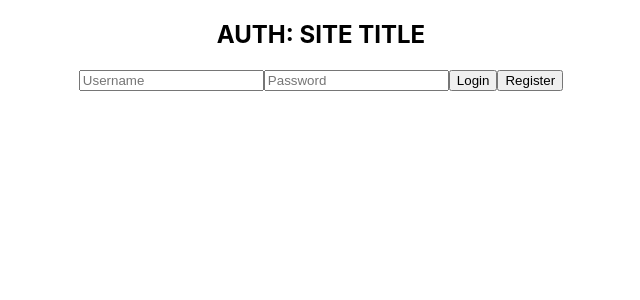
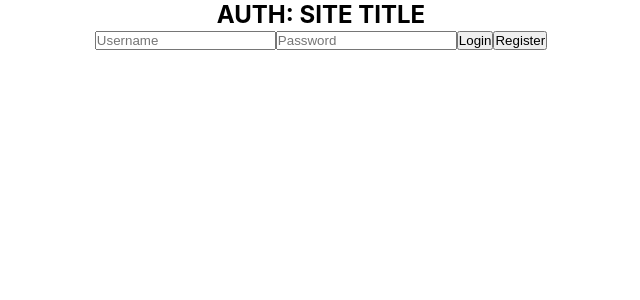
Before and after one commit to Jucepig/chat-app, a React (Create React App) app: page / in a window 1280 px wide. Shown: the top 300 px of the page, without its empty margins (319-959 px from the left). Built offline with nearby package versions, Linux system fonts and the light colour scheme.

Commit message:
integrated sass and created reset.scss

```diff
--- a/src/App.css
+++ b/src/App.css
@@ -1,38 +1,7 @@
+* {
+  box-sizing: border-box;
+  margin: 0;
+  padding: 0; }
+
 .App {
-  text-align: center;
-}
-
-.App-logo {
-  height: 40vmin;
-  pointer-events: none;
-}
-
-@media (prefers-reduced-motion: no-preference) {
-  .App-logo {
-    animation: App-logo-spin infinite 20s linear;
-  }
-}
-
-.App-header {
-  background-color: #282c34;
-  min-height: 100vh;
-  display: flex;
-  flex-direction: column;
-  align-items: center;
-  justify-content: center;
-  font-size: calc(10px + 2vmin);
-  color: white;
-}
-
-.App-link {
-  color: #61dafb;
-}
-
-@keyframes App-logo-spin {
-  from {
-    transform: rotate(0deg);
-  }
-  to {
-    transform: rotate(360deg);
-  }
-}
+  text-align: center; }
--- /dev/null
+++ b/src/App.scss
@@ -0,0 +1,5 @@
+@import './sass/reset';
+
+.App {
+  text-align: center;
+}
--- /dev/null
+++ b/src/sass/_reset.scss
@@ -0,0 +1,5 @@
+* {
+  box-sizing: border-box;
+  margin: 0;
+  padding: 0;
+}
```
Also changed, not shown: package.json (+7 -2 lines), 2 other files (tests, documents, lock files or other folders).
